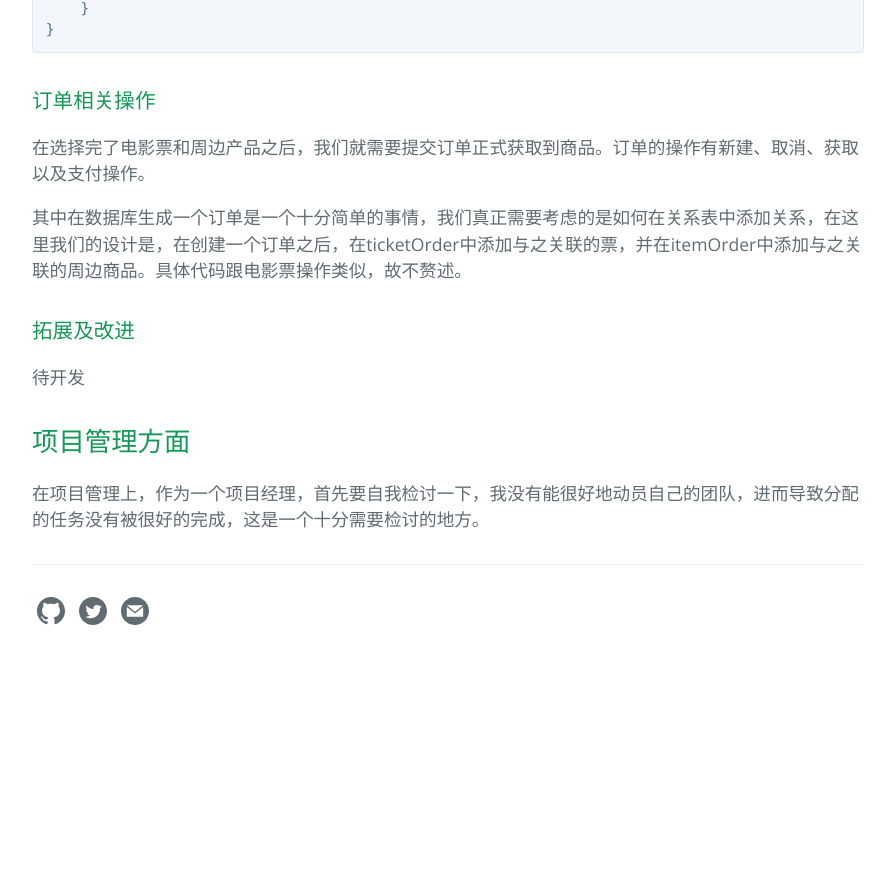
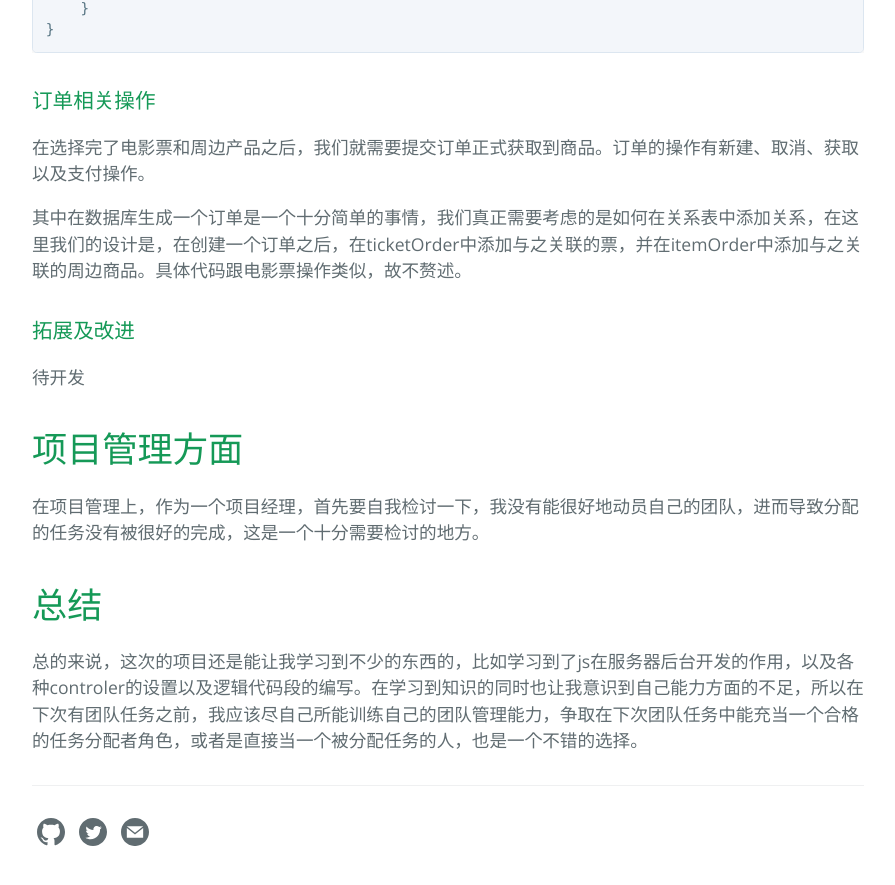
Before and after one commit to Heimzeng/Heimzeng.github.io, a Jekyll site: the page built from _posts/2018-06-30-BruMovie-Report.md, in a window 1280 px wide and 900 px high, scrolled down 5635 px. Shown: the top 885 px of the window, without its empty margins (192-1087 px from the left). Built offline with Jekyll 4.4.1, drawn with Linux system fonts in a browser that asks for light colours; before the commit the page ends 6314 px from its top, so only the background shows below that.

Commit message:
增加了总结

```diff
--- a/_posts/2018-06-30-BruMovie-Report.md
+++ b/_posts/2018-06-30-BruMovie-Report.md
@@ -199,5 +199,8 @@ module.exports = {
 ### 拓展及改进
 待开发
 
-## 项目管理方面
+# 项目管理方面
 在项目管理上，作为一个项目经理，首先要自我检讨一下，我没有能很好地动员自己的团队，进而导致分配的任务没有被很好的完成，这是一个十分需要检讨的地方。
+
+# 总结
+总的来说，这次的项目还是能让我学习到不少的东西的，比如学习到了js在服务器后台开发的作用，以及各种controler的设置以及逻辑代码段的编写。在学习到知识的同时也让我意识到自己能力方面的不足，所以在下次有团队任务之前，我应该尽自己所能训练自己的团队管理能力，争取在下次团队任务中能充当一个合格的任务分配者角色，或者是直接当一个被分配任务的人，也是一个不错的选择。
```
